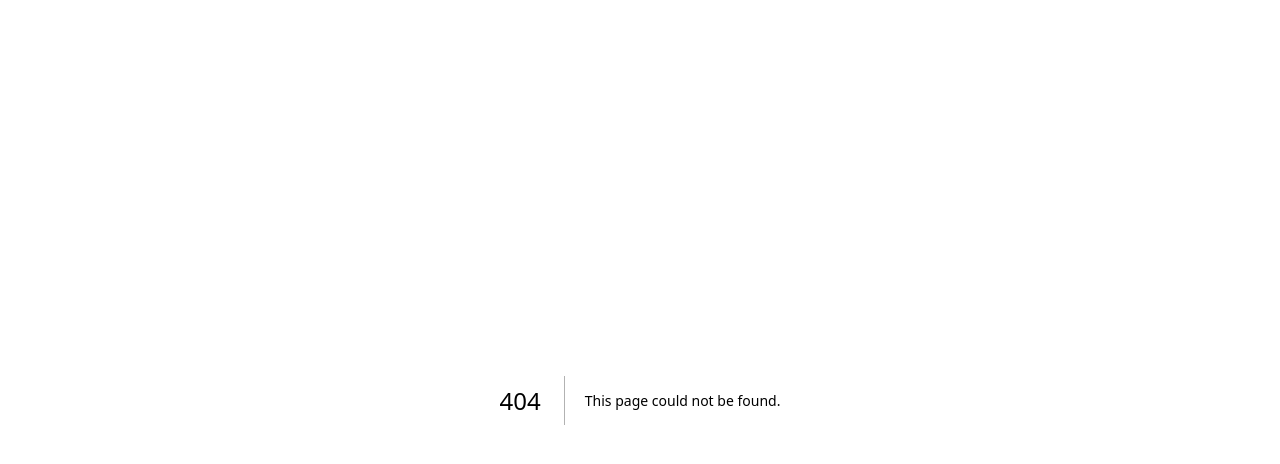
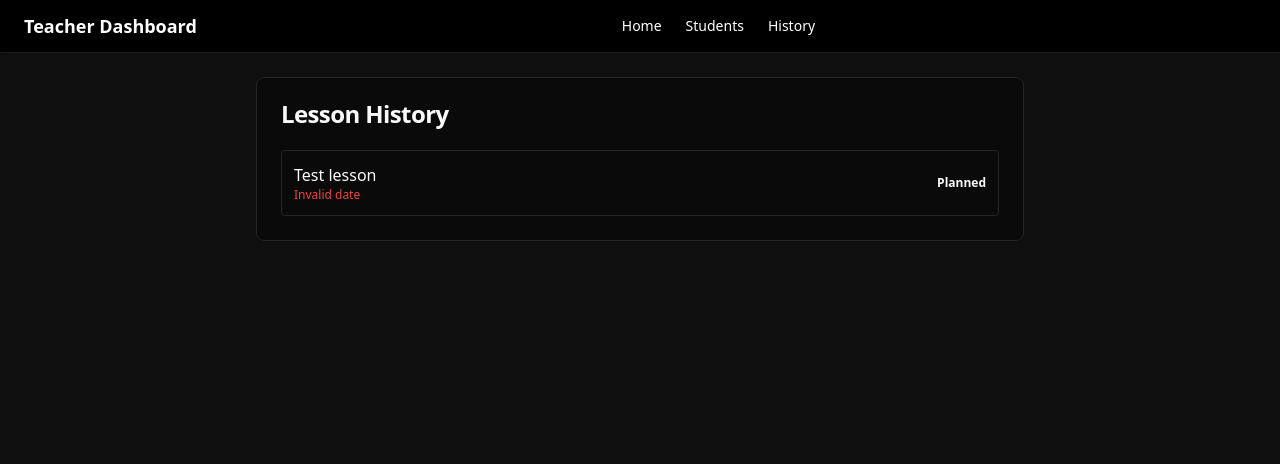
Before and after one commit to Blazej90/english-platform, a Next.js app: page /dashboard-teacher/history in a window 1280 px wide. Before the commit this address had no page. Shown: the top 464 px of the page. Built offline with nearby package versions, Linux system fonts and the light colour scheme.

Commit message:
feat(teacher): add teacher-students and teacher-history components, display student list and lesson history in dashboard

```diff
--- /dev/null
+++ b/src/app/api/teacher-lessons/route.ts
@@ -0,0 +1,11 @@
+// src/app/api/teacher-lessons/route.ts
+import { NextResponse } from "next/server";
+
+export async function GET() {
+  // Tu potem zrobisz pobieranie z Supabase!
+  return NextResponse.json({
+    lessons: [
+      { id: 1, student: "Błażej", date: "2024-06-14", summary: "Test lesson" },
+    ],
+  });
+}
--- /dev/null
+++ b/src/app/dashboard-teacher/history/page.tsx
@@ -0,0 +1,5 @@
+import { TeacherHistory } from "@/components/teacher/teacher-history";
+
+export default function TeacherHistoryPage() {
+  return <TeacherHistory />;
+}
--- a/src/app/dashboard-teacher/layout.tsx
+++ b/src/app/dashboard-teacher/layout.tsx
@@ -1,4 +1,4 @@
-import { TeacherNavbar } from "@/components/teacher-navbar";
+import { TeacherNavbar } from "@/components/teacher/teacher-navbar";
 
 export default function DashboardTeacherLayout({
   children,
--- a/src/app/dashboard-teacher/students/page.tsx
+++ b/src/app/dashboard-teacher/students/page.tsx
@@ -1,73 +1,5 @@
-"use client";
-
-import { useEffect, useState } from "react";
-import { supabase } from "@/lib/supabase";
-import { Card, CardContent, CardHeader, CardTitle } from "@/components/ui/card";
-
-type User = {
-  id: string;
-  email: string;
-  name: string;
-  role: string;
-  created_at: string;
-};
+import { TeacherStudents } from "@/components/teacher/teacher-students";
 
 export default function StudentsPage() {
-  const [students, setStudents] = useState<User[]>([]);
-  const [loading, setLoading] = useState(true);
-
-  useEffect(() => {
-    const fetchStudents = async () => {
-      const { data, error } = await supabase
-        .from("users")
-        .select("*")
-        .eq("role", "student");
-
-      if (error) {
-        console.error("❌ Error fetching students:", error);
-      } else {
-        setStudents(data);
-      }
-
-      setLoading(false);
-    };
-
-    fetchStudents();
-  }, []);
-
-  return (
-    <Card className="max-w-4xl mx-auto">
-      <CardHeader>
-        <CardTitle className="text-2xl">Students</CardTitle>
-      </CardHeader>
-      <CardContent>
-        {loading ? (
-          <p>Loading students...</p>
-        ) : students.length === 0 ? (
-          <p>No students found.</p>
-        ) : (
-          <table className="w-full text-left text-sm">
-            <thead>
-              <tr className="border-b">
-                <th className="py-2">Name</th>
-                <th className="py-2">Email</th>
-                <th className="py-2">Created At</th>
-              </tr>
-            </thead>
-            <tbody>
-              {students.map((student) => (
-                <tr key={student.id} className="border-b">
-                  <td className="py-2">{student.name || "–"}</td>
-                  <td className="py-2">{student.email}</td>
-                  <td className="py-2">
-                    {new Date(student.created_at).toLocaleDateString()}
-                  </td>
-                </tr>
-              ))}
-            </tbody>
-          </table>
-        )}
-      </CardContent>
-    </Card>
-  );
+  return <TeacherStudents />;
 }
--- a/src/app/dashboard/layout.tsx
+++ b/src/app/dashboard/layout.tsx
@@ -1,20 +1,5 @@
-// import { Navbar } from "@/components/navbar";
-
-// export default function DashboardLayout({
-//   children,
-// }: {
-//   children: React.ReactNode;
-// }) {
-//   return (
-//     <div className="min-h-screen flex flex-col">
-//       <Navbar />
-//       <main className="flex-1 p-6 bg-muted/20">{children}</main>
-//     </div>
-//   );
-// }
-
 import { Navbar } from "@/components/navbar";
-import { SyncUser } from "@/components/sync-user"; // ✅ dodaj import
+import { SyncUser } from "@/components/sync-user";
 
 export default function DashboardLayout({
   children,
@@ -23,7 +8,7 @@ export default function DashboardLayout({
 }) {
   return (
     <div className="min-h-screen flex flex-col">
-      <SyncUser /> {/* ✅ Dodaj komponent */}
+      <SyncUser />
       <Navbar />
       <main className="flex-1 p-6 bg-muted/20">{children}</main>
     </div>
--- a/src/app/dashboard/page.tsx
+++ b/src/app/dashboard/page.tsx
@@ -3,7 +3,7 @@
 import { useUser } from "@clerk/nextjs";
 import { useRouter } from "next/navigation";
 import { useEffect, useState } from "react";
-import { Welcome } from "@/components/welcome";
+import { Welcome } from "@/components/student/welcome";
 
 export default function DashboardPage() {
   const { user, isLoaded } = useUser();
--- a/src/components/welcome.tsx
+++ b/src/components/student/welcome.tsx
@@ -8,7 +8,7 @@ import { toast } from "sonner";
 
 import { Skeleton } from "@/components/ui/skeleton";
 import { Button } from "@/components/ui/button";
-import { JoinButton } from "@/components/join-button";
+import { JoinButton } from "@/components/student/join-button";
 import { Card, CardContent, CardHeader, CardTitle } from "@/components/ui/card";
 
 type Event = {
--- /dev/null
+++ b/src/components/teacher/teacher-history.tsx
@@ -0,0 +1,91 @@
+"use client";
+
+import { useEffect, useState } from "react";
+import { format } from "date-fns";
+import { Card, CardHeader, CardContent, CardTitle } from "@/components/ui/card";
+import { Skeleton } from "@/components/ui/skeleton";
+
+type Lesson = {
+  id: string;
+  summary?: string;
+  start: string;
+  end: string;
+  studentEmail?: string;
+  status?: string;
+};
+
+export function TeacherHistory() {
+  const [lessons, setLessons] = useState<Lesson[]>([]);
+  const [loading, setLoading] = useState(true);
+
+  useEffect(() => {
+    const fetchLessons = async () => {
+      setLoading(true);
+      try {
+        const res = await fetch("/api/teacher-lessons");
+        const data = await res.json();
+        setLessons(data.lessons || []);
+      } catch {
+        setLessons([]);
+      } finally {
+        setLoading(false);
+      }
+    };
+
+    fetchLessons();
+  }, []);
+
+  return (
+    <div className="flex flex-col items-center">
+      <Card className="w-full max-w-3xl">
+        <CardHeader>
+          <CardTitle>Lesson History</CardTitle>
+        </CardHeader>
+        <CardContent>
+          {loading ? (
+            <div className="space-y-2">
+              <Skeleton className="h-8 w-full" />
+              <Skeleton className="h-8 w-full" />
+              <Skeleton className="h-8 w-full" />
+            </div>
+          ) : lessons.length > 0 ? (
+            <ul className="space-y-2">
+              {lessons.map((lesson) => (
+                <li
+                  key={lesson.id}
+                  className="p-3 border rounded flex flex-col sm:flex-row sm:items-center sm:justify-between gap-2"
+                >
+                  <div>
+                    <p className="font-medium">{lesson.summary || "Lesson"}</p>
+                    <p className="text-xs">
+                      {lesson.start &&
+                      !isNaN(new Date(lesson.start).getTime()) ? (
+                        format(new Date(lesson.start), "PPPpp")
+                      ) : (
+                        <span className="text-red-500">Invalid date</span>
+                      )}
+                    </p>
+                    {lesson.studentEmail && (
+                      <p className="text-xs text-muted-foreground">
+                        {lesson.studentEmail}
+                      </p>
+                    )}
+                  </div>
+                  <div className="text-xs font-semibold">
+                    {lesson.status === "cancelled"
+                      ? "Cancelled"
+                      : lesson.start && new Date(lesson.start) < new Date()
+                      ? "Completed"
+                      : "Planned"}
+                  </div>
+                </li>
+              ))}
+            </ul>
+          ) : (
+            <p>No lessons found.</p>
+          )}
+        </CardContent>
+      </Card>
+    </div>
+  );
+}
--- /dev/null
+++ b/src/components/teacher/teacher-students.tsx
@@ -0,0 +1,73 @@
+"use client";
+
+import { useEffect, useState } from "react";
+import { supabase } from "@/lib/supabase";
+import { Card, CardContent, CardHeader, CardTitle } from "@/components/ui/card";
+
+type User = {
+  id: string;
+  email: string;
+  name: string;
+  role: string;
+  created_at: string;
+};
+
+export function TeacherStudents() {
+  const [students, setStudents] = useState<User[]>([]);
+  const [loading, setLoading] = useState(true);
+
+  useEffect(() => {
+    const fetchStudents = async () => {
+      const { data, error } = await supabase
+        .from("users")
+        .select("*")
+        .eq("role", "student");
+
+      if (error) {
+        console.error("❌ Error fetching students:", error);
+      } else {
+        setStudents(data || []);
+      }
+
+      setLoading(false);
+    };
+
+    fetchStudents();
+  }, []);
+
+  return (
+    <Card className="max-w-4xl mx-auto">
+      <CardHeader>
+        <CardTitle className="text-2xl">Students</CardTitle>
+      </CardHeader>
+      <CardContent>
+        {loading ? (
+          <p>Loading students...</p>
+        ) : students.length === 0 ? (
+          <p>No students found.</p>
+        ) : (
+          <table className="w-full text-left text-sm">
+            <thead>
+              <tr className="border-b">
+                <th className="py-2">Name</th>
+                <th className="py-2">Email</th>
+                <th className="py-2">Created At</th>
+              </tr>
+            </thead>
+            <tbody>
+              {students.map((student) => (
+                <tr key={student.id} className="border-b">
+                  <td className="py-2">{student.name || "–"}</td>
+                  <td className="py-2">{student.email}</td>
+                  <td className="py-2">
+                    {new Date(student.created_at).toLocaleDateString()}
+                  </td>
+                </tr>
+              ))}
+            </tbody>
+          </table>
+        )}
+      </CardContent>
+    </Card>
+  );
+}
```
Also changed, not shown: src/components/student/join-button.tsx (renamed from src/components/join-button.tsx), src/components/teacher/teacher-navbar.tsx (renamed from src/components/teacher-navbar.tsx).
